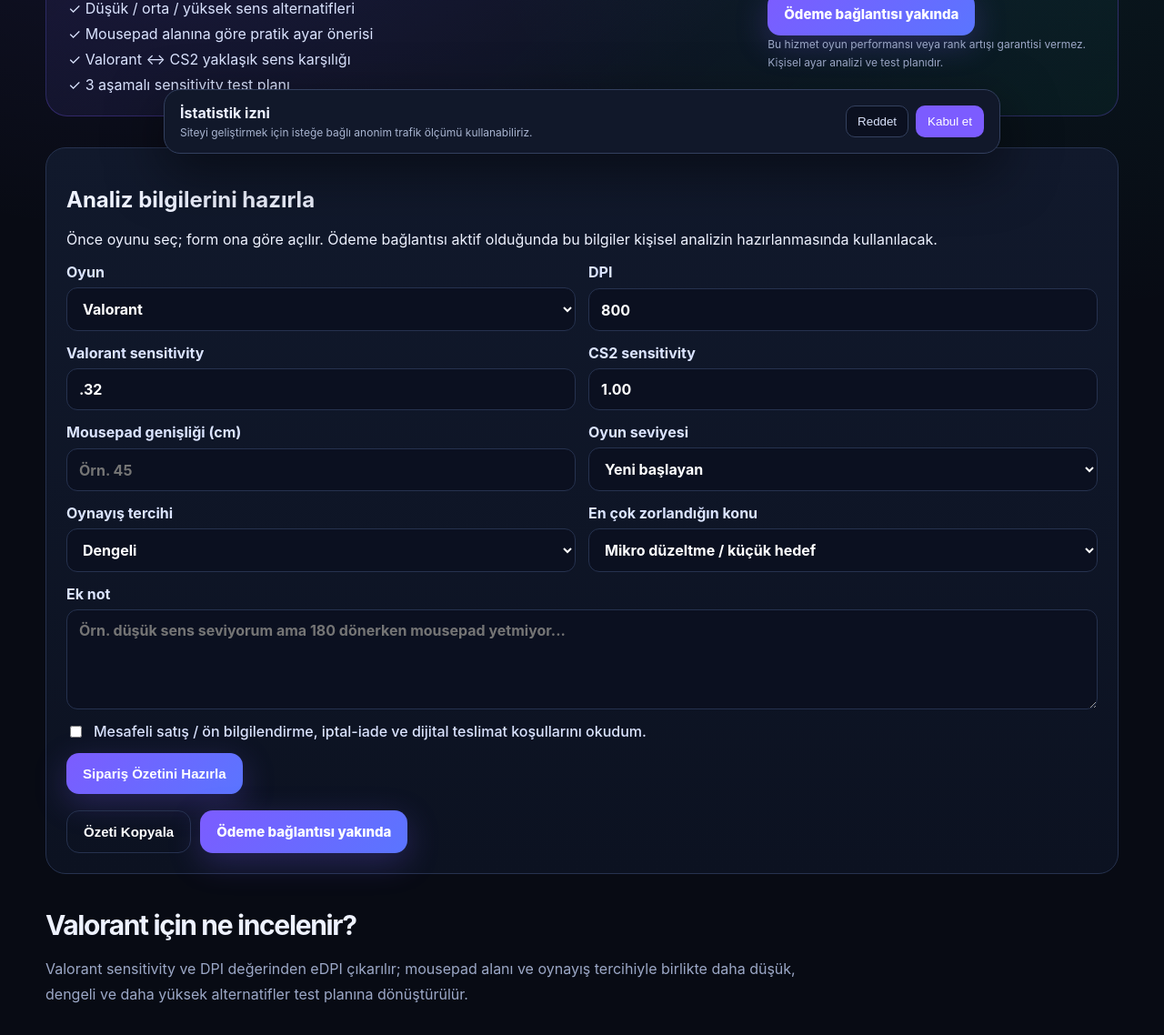
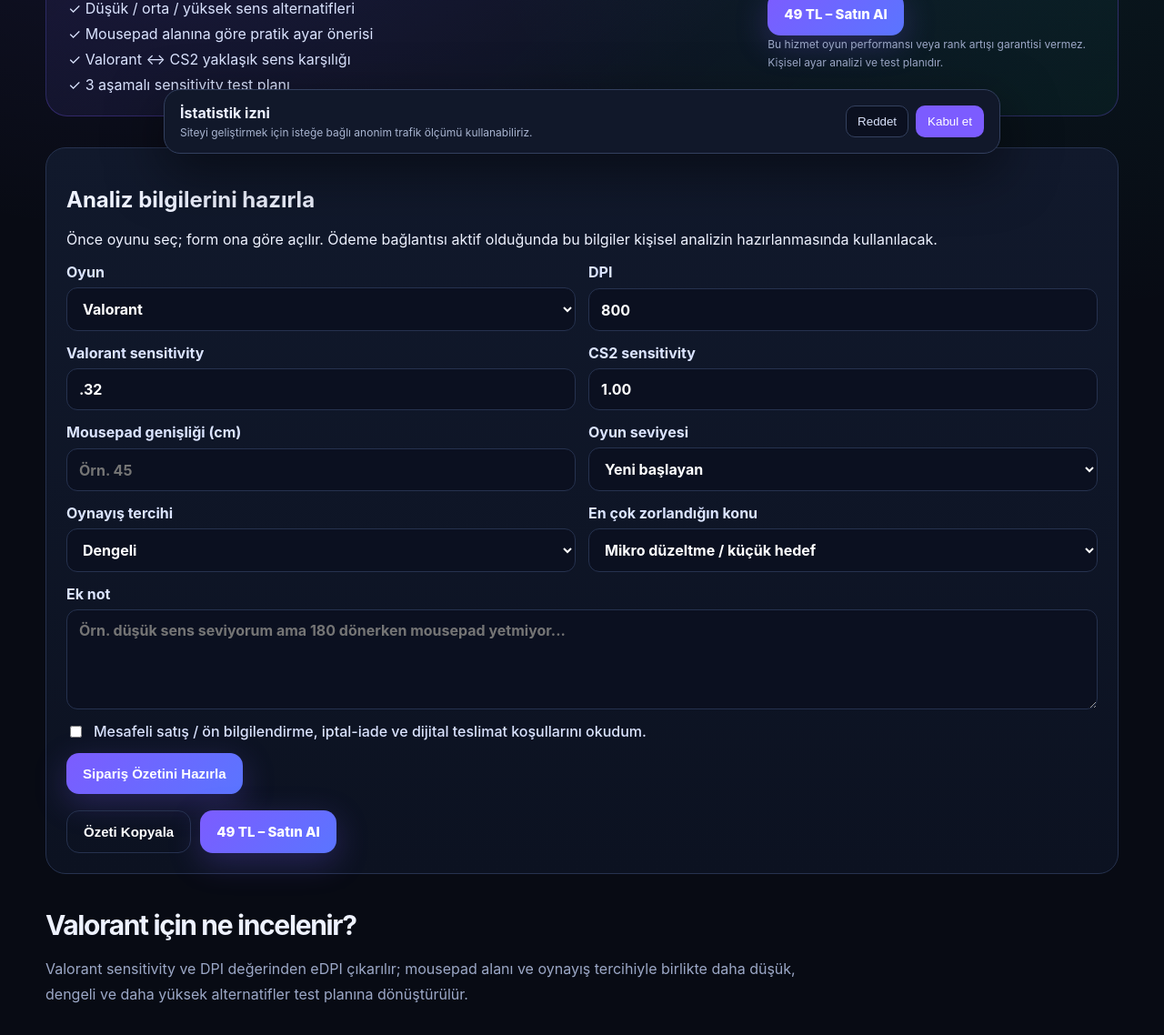
Before and after one commit to enesgurbuz6776-jpg/oyunopti, a plain HTML site: page kisisel-sens-analizi.html in a window 1280 px wide. Shown: the part 613-1751 px from the top of the page at 91% size. Drawn offline with Linux system fonts and the light colour scheme.

Commit message:
Activate personal sens purchase buttons

```diff
--- a/kisisel-sens-analizi.html
+++ b/kisisel-sens-analizi.html
@@ -33,7 +33,7 @@
 </div>
 <div>
 <div class="product-price">49 TL <small>lansman fiyatı</small></div>
-<a class="btn primary disabled" data-product-buy="personal_sens">Ödeme bağlantısı yakında</a>
+<a class="btn primary disabled" data-product-buy="personal_sens">49 TL – Satın Al</a>
 <p class="product-note">Bu hizmet oyun performansı veya rank artışı garantisi vermez. Kişisel ayar analizi ve test planıdır.</p>
 </div>
 </div>
@@ -75,7 +75,7 @@
 <div id="orderPreview" class="order-preview" hidden></div>
 <div class="own-product-actions">
 <button class="btn ghost" id="copyOrder" type="button" hidden>Özeti Kopyala</button>
-<a class="btn primary disabled" data-product-buy="personal_sens">Ödeme bağlantısı yakında</a>
+<a class="btn primary disabled" data-product-buy="personal_sens">49 TL – Satın Al</a>
 </div>
 </section>
 
```
